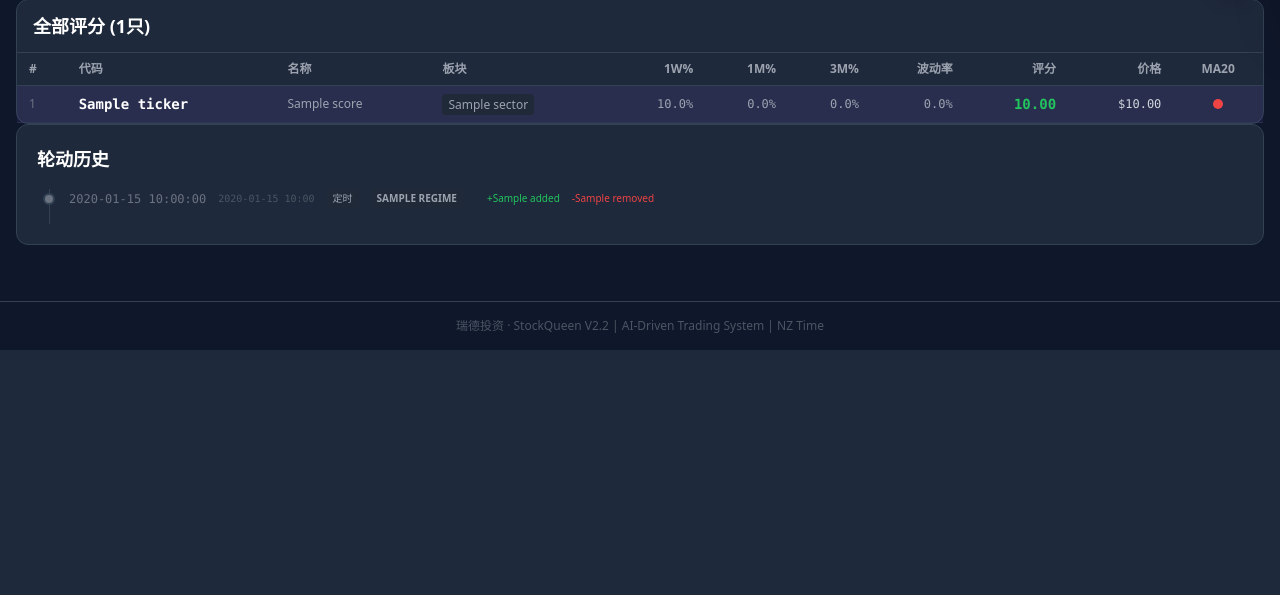
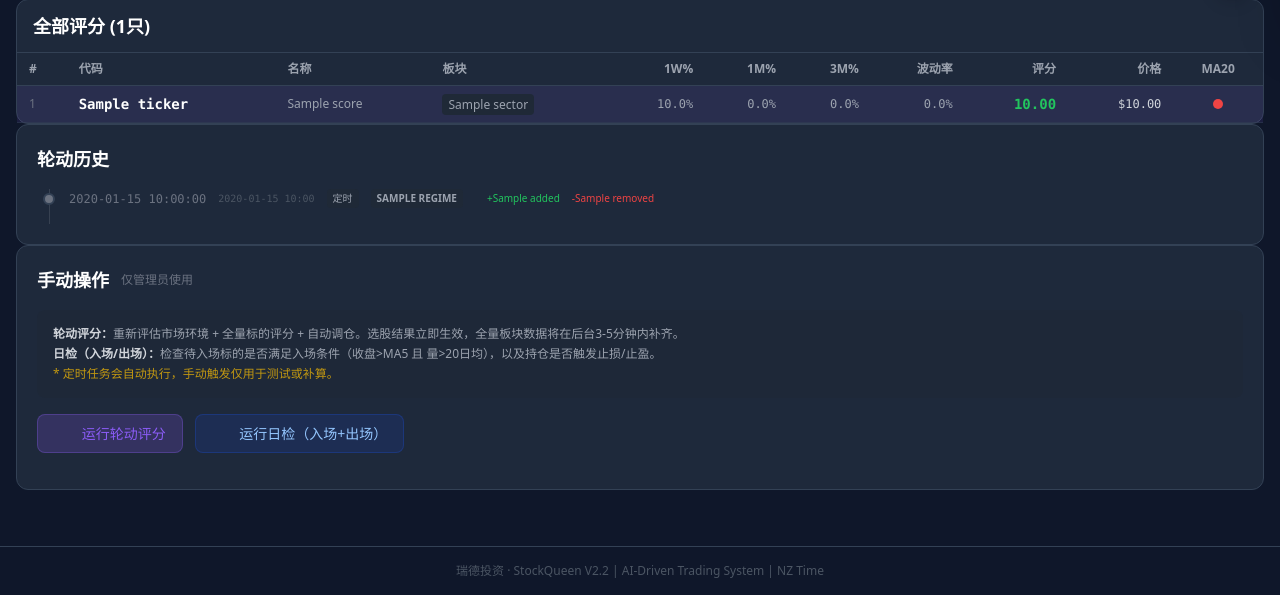
Before and after one commit to bigbigraydeng-maker/StockQueen, a Python web app: template app/templates/rotation.html in a window 1280 px wide. Shown: the part 778-1373 px from the top of the page. Before the commit the page ends 1128 px from the top, so only its background shows below. Run offline with Jinja, Linux system fonts and the light colour scheme; the template is opened without the code that fills it: most values are stand-ins (such as "Sample title", 1, 10 or a date in 2020); some libraries are stand-ins or nearby versions.

Commit message:
Add manual trigger panel to rotation page
- "运行轮动评分" button triggers POST /api/rotation/trigger via htmx
- "运行日检" button triggers POST /api/rotation/trigger-daily via htmx
- Results displayed inline with success status and details
- Instructions explain when and why to use manual triggers
- Created _rotation_exec_result.html and _daily_check_result.html partials

Co-Authored-By: Claude Opus 4.6 <noreply@anthropic.com>

```diff
--- a/app/templates/partials/_rotation_full.html
+++ b/app/templates/partials/_rotation_full.html
@@ -261,6 +261,46 @@
     {% endif %}
 </div>
 
+<!-- Section 6: Manual Operations Panel -->
+<div class="bg-sq-card rounded-xl border border-sq-border p-5">
+    <div class="flex items-center gap-3 mb-4">
+        <h2 class="text-lg font-semibold text-white">手动操作</h2>
+        <span class="text-xs text-gray-500">仅管理员使用</span>
+    </div>
+
+    <!-- Instructions -->
+    <div class="bg-gray-800/50 rounded-lg p-4 mb-4 text-xs text-gray-400 space-y-1">
+        <p><strong class="text-gray-300">轮动评分：</strong>重新评估市场环境 + 全量标的评分 + 自动调仓。选股结果立即生效，全量板块数据将在后台3-5分钟内补齐。</p>
+        <p><strong class="text-gray-300">日检（入场/出场）：</strong>检查待入场标的是否满足入场条件（收盘>MA5 且 量>20日均），以及持仓是否触发止损/止盈。</p>
+        <p class="text-yellow-500/80 mt-2">* 定时任务会自动执行，手动触发仅用于测试或补算。</p>
+    </div>
+
+    <!-- Buttons -->
+    <div class="flex flex-wrap gap-3">
+        <button id="btn-rotation-trigger"
+                hx-post="/api/rotation/trigger"
+                hx-target="#trigger-result"
+                hx-swap="innerHTML"
+                hx-indicator="#trigger-spinner"
+                class="px-4 py-2 rounded-lg bg-sq-accent/20 text-sq-accent border border-sq-accent/30 hover:bg-sq-accent/30 transition-colors text-sm font-medium">
+            <span id="trigger-spinner" class="htmx-indicator inline-block w-4 h-4 border-2 border-sq-accent/30 border-t-sq-accent rounded-full animate-spin mr-2"></span>
+            运行轮动评分
+        </button>
+        <button id="btn-daily-trigger"
+                hx-post="/api/rotation/trigger-daily"
+                hx-target="#trigger-result"
+                hx-swap="innerHTML"
+                hx-indicator="#daily-spinner"
+                class="px-4 py-2 rounded-lg bg-blue-900/30 text-blue-300 border border-blue-700/30 hover:bg-blue-900/50 transition-colors text-sm font-medium">
+            <span id="daily-spinner" class="htmx-indicator inline-block w-4 h-4 border-2 border-blue-400/30 border-t-blue-400 rounded-full animate-spin mr-2"></span>
+            运行日检（入场+出场）
+        </button>
+    </div>
+
+    <!-- Result area -->
+    <div id="trigger-result" class="mt-4"></div>
+</div>
+
 <!-- Chart.js for score distribution (runs after HTMX swap) -->
 <script>
 (function() {
```
Also changed, not shown: app/templates/partials/_daily_check_result.html (added, +25 -0 lines), app/templates/partials/_rotation_exec_result.html (added, +26 -0 lines).
